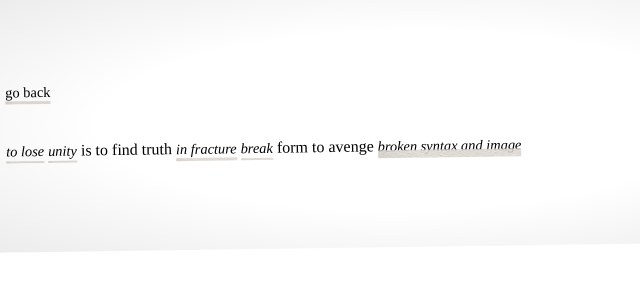
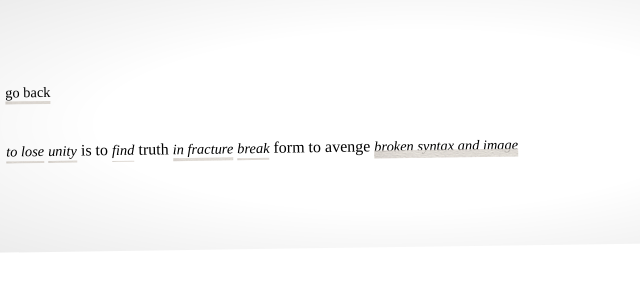
Before and after one commit to jaceatsfruits/website, a plain HTML site: page dilettante.html in a window 1280 px wide. Shown: the full height of the page, 236-876 px from the left. Drawn offline with Linux system fonts and the light colour scheme; a web font is replaced by a local one.

Commit message:
Update dilettante.html

```diff
--- a/dilettante.html
+++ b/dilettante.html
@@ -76,7 +76,8 @@
 
  <a href="painting.html" class="pencil-underline"><em>to lose</em></a>
  <a href="cesaree.html" class="pencil-underline"><em>unity</em></a>
-  is to find
+  is to
+   <a href="oblique.html" class="pencil-underline"><em>find</em></a>
  truth
    <a href="chair.html" class="pencil-underline"><em>in fracture</em></a>
 <a href="chair.html" class="pencil-underline"><em>break</em></a>
```
